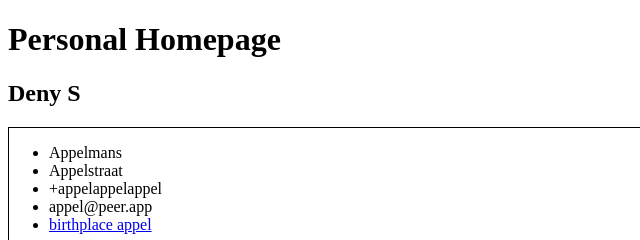
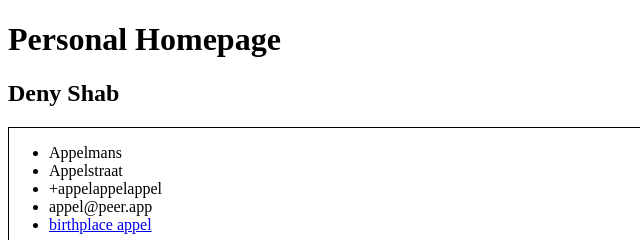
Before and after one commit to DawalaDeny/DawalaDeny.github.io, a plain HTML site: page index.html in a window 1280 px wide. Shown: the top 240 px of the page, 0-640 px from the left. Drawn offline with Linux system fonts and the light colour scheme.

```diff
--- a/index.html
+++ b/index.html
@@ -10,7 +10,7 @@
 
 <header>
     <h1>Personal Homepage</h1>
-    <h2>Deny S</h2>
+    <h2>Deny Shab</h2>
 </header>
 <section>
     <article>
```
